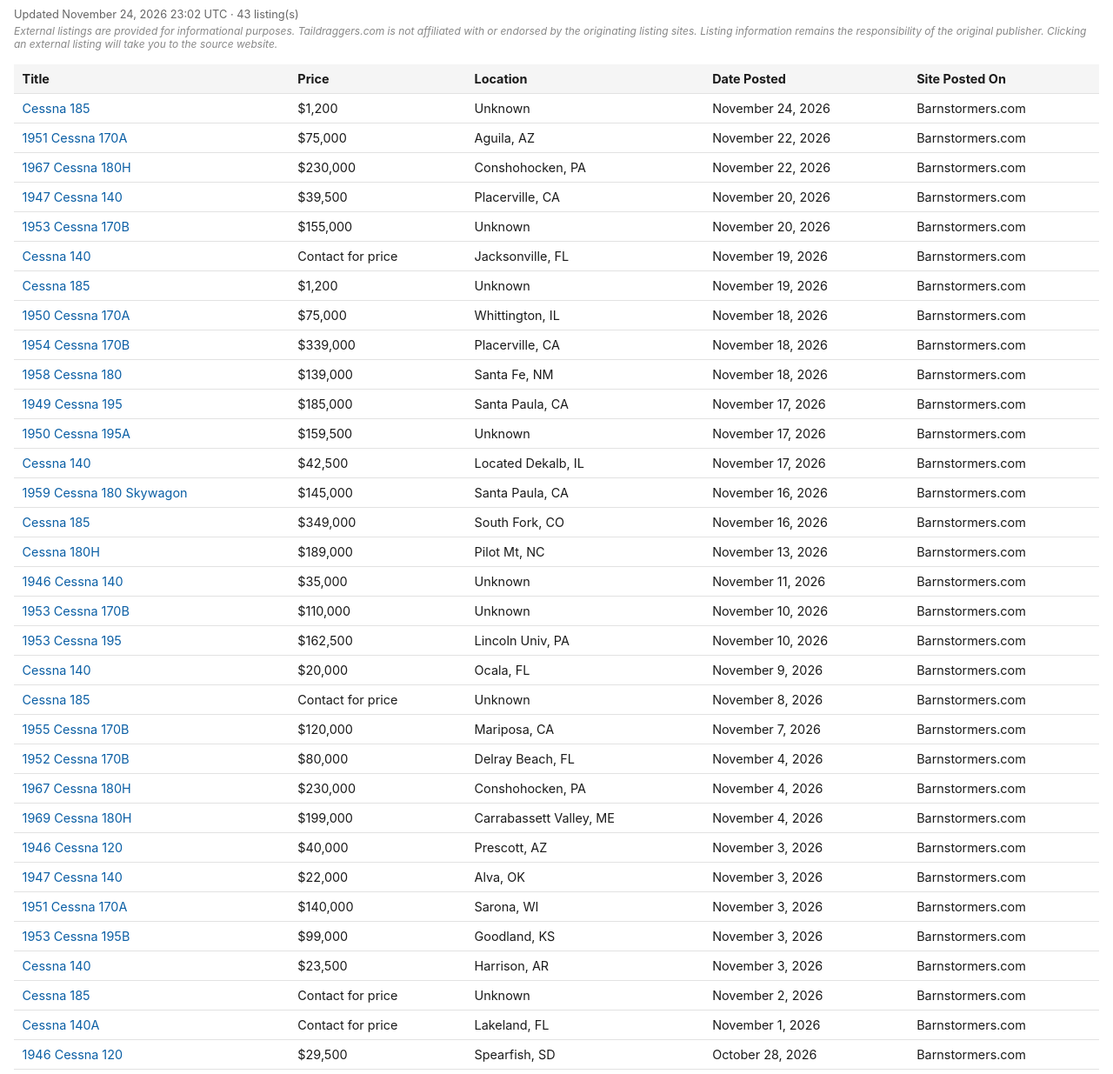
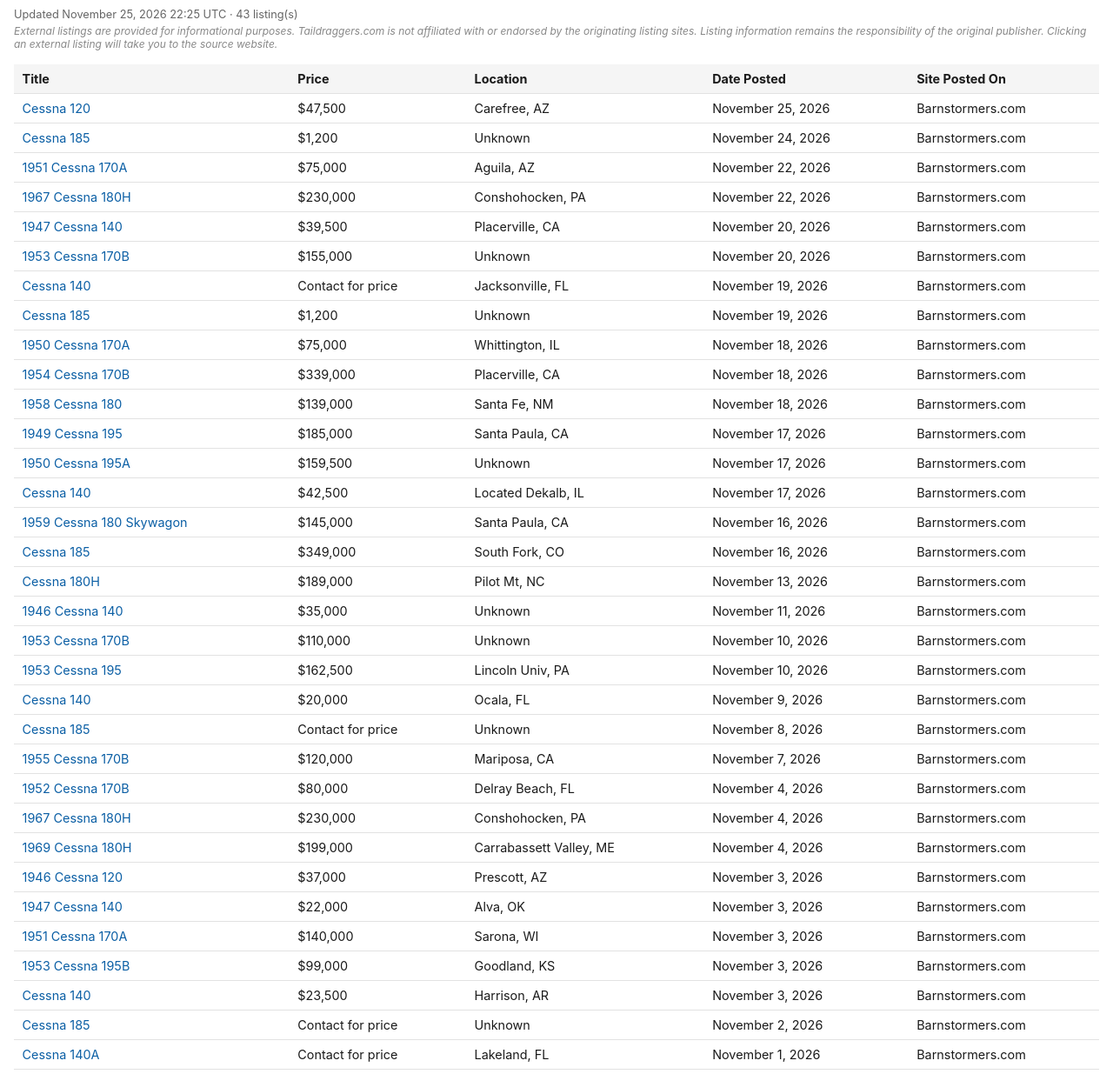
Before and after one commit to taildraggers/cessna, a plain HTML site: page docs/index.html in a window 1280 px wide. Shown: the part 43-1278 px from the top of the page at 87% size. Drawn offline with Linux system fonts and the light colour scheme.

Commit message:
Update Cessna listings (2026-11-25)

```diff
--- a/docs/index.html
+++ b/docs/index.html
@@ -76,13 +76,14 @@
 </head>
 <body>
   <h1>Other Cessna Ads on the Web</h1>
-  <div class="updated">Updated November 24, 2026 23:02 UTC &middot; 43 listing(s)</div>
+  <div class="updated">Updated November 25, 2026 22:25 UTC &middot; 43 listing(s)</div>
   <div class="disclaimer">External listings are provided for informational purposes. Taildraggers.com is not affiliated with or endorsed by the originating listing sites. Listing information remains the responsibility of the original publisher. Clicking an external listing will take you to the source website.</div>
   <table>
     <thead>
       <tr><th>Title</th><th>Price</th><th>Location</th><th>Date Posted</th><th>Site Posted On</th></tr>
     </thead>
     <tbody>
+        <tr><td><a href="https://www.barnstormers.com/classified-2085828-BEAUTIFUL-CESSNA-120---CLEAN.html" target="_blank" rel="noopener noreferrer">Cessna 120</a></td><td>$47,500</td><td>Carefree, AZ</td><td>November 25, 2026</td><td>Barnstormers.com</td></tr>
         <tr><td><a href="https://www.barnstormers.com/classified-1930222-Cessna-185-Control-Columns.html" target="_blank" rel="noopener noreferrer">Cessna 185</a></td><td>$1,200</td><td>Unknown</td><td>November 24, 2026</td><td>Barnstormers.com</td></tr>
         <tr><td><a href="https://www.barnstormers.com/classified-2058423-Cessna-170A-1951-TSMO-868.html" target="_blank" rel="noopener noreferrer">1951 Cessna 170A</a></td><td>$75,000</td><td>Aguila, AZ</td><td>November 22, 2026</td><td>Barnstormers.com</td></tr>
         <tr><td><a href="https://www.barnstormers.com/classified-2076319-TRADE-ONLY-1967-Cessna-180H.html" target="_blank" rel="noopener noreferrer">1967 Cessna 180H</a></td><td>$230,000</td><td>Conshohocken, PA</td><td>November 22, 2026</td><td>Barnstormers.com</td></tr>
@@ -108,7 +109,7 @@
         <tr><td><a href="https://www.barnstormers.com/classified-2076896-1952-Cessna-170B-1890-TTSN.html" target="_blank" rel="noopener noreferrer">1952 Cessna 170B</a></td><td>$80,000</td><td>Delray Beach, FL</td><td>November 4, 2026</td><td>Barnstormers.com</td></tr>
         <tr><td><a href="https://www.barnstormers.com/classified-2071046-1967-Cessna-180H.html" target="_blank" rel="noopener noreferrer">1967 Cessna 180H</a></td><td>$230,000</td><td>Conshohocken, PA</td><td>November 4, 2026</td><td>Barnstormers.com</td></tr>
         <tr><td><a href="https://www.barnstormers.com/classified-2068136-1969-Cessna-180H.html" target="_blank" rel="noopener noreferrer">1969 Cessna 180H</a></td><td>$199,000</td><td>Carrabassett Valley, ME</td><td>November 4, 2026</td><td>Barnstormers.com</td></tr>
-        <tr><td><a href="https://www.barnstormers.com/classified-2081791-1946-CESSNA-120.html" target="_blank" rel="noopener noreferrer">1946 Cessna 120</a></td><td>$40,000</td><td>Prescott, AZ</td><td>November 3, 2026</td><td>Barnstormers.com</td></tr>
+        <tr><td><a href="https://www.barnstormers.com/classified-2081791-1946-CESSNA-120.html" target="_blank" rel="noopener noreferrer">1946 Cessna 120</a></td><td>$37,000</td><td>Prescott, AZ</td><td>November 3, 2026</td><td>Barnstormers.com</td></tr>
         <tr><td><a href="https://www.barnstormers.com/classified-2010890-1947-Cessna-140.html" target="_blank" rel="noopener noreferrer">1947 Cessna 140</a></td><td>$22,000</td><td>Alva, OK</td><td>November 3, 2026</td><td>Barnstormers.com</td></tr>
         <tr><td><a href="https://www.barnstormers.com/classified-2081703-1951-Cessna-170A.html" target="_blank" rel="noopener noreferrer">1951 Cessna 170A</a></td><td>$140,000</td><td>Sarona, WI</td><td>November 3, 2026</td><td>Barnstormers.com</td></tr>
         <tr><td><a href="https://www.barnstormers.com/classified-1942290-Cessna-195B-1953-254-STOH.html" target="_blank" rel="noopener noreferrer">1953 Cessna 195B</a></td><td>$99,000</td><td>Goodland, KS</td><td>November 3, 2026</td><td>Barnstormers.com</td></tr>
@@ -122,7 +123,6 @@
         <tr><td><a href="https://www.barnstormers.com/classified-2056846-Cessna-180A-Amphib!.html" target="_blank" rel="noopener noreferrer">Cessna 180A</a></td><td>$130,000</td><td>Waukesha, WI</td><td>October 28, 2026</td><td>Barnstormers.com</td></tr>
         <tr><td><a href="https://www.barnstormers.com/classified-2056599-1953-C-170B---220HP-Franklin.html" target="_blank" rel="noopener noreferrer">1953 Cessna 170B</a></td><td>$189,700</td><td>Rigby, ID</td><td>October 27, 2026</td><td>Barnstormers.com</td></tr>
         <tr><td><a href="https://www.barnstormers.com/classified-2080346-CESSNA-185-or-206-amphibian.html" target="_blank" rel="noopener noreferrer">Cessna 185</a></td><td>Contact for price</td><td>Unknown</td><td>October 27, 2026</td><td>Barnstormers.com</td></tr>
-        <tr><td><a href="https://www.barnstormers.com/classified-2080096-1948-Cessna-170---airworthy.html" target="_blank" rel="noopener noreferrer">1948 Cessna 170</a></td><td>$55,000</td><td>Unknown</td><td>October 26, 2026</td><td>Barnstormers.com</td></tr>
         <tr><td><a href="https://www.barnstormers.com/classified-2025347-1952-Cessna-195.html" target="_blank" rel="noopener noreferrer">1952 Cessna 195</a></td><td>$145,000</td><td>Madison, AL</td><td>October 26, 2026</td><td>Barnstormers.com</td></tr>
         <tr><td><a href="https://www.barnstormers.com/classified-2011827-Cessna-120.html" target="_blank" rel="noopener noreferrer">Cessna 120</a></td><td>$22,000</td><td>Jefferson, OR</td><td>October 26, 2026</td><td>Barnstormers.com</td></tr>
         <tr><td><a href="https://www.barnstormers.com/classified-2020006-Edo-3500-amphibs-185-rigging.html" target="_blank" rel="noopener noreferrer">Cessna 185</a></td><td>$25,000</td><td>Hibbing, MN</td><td>April 19, 2026</td><td>Barnstormers.com</td></tr>
```
